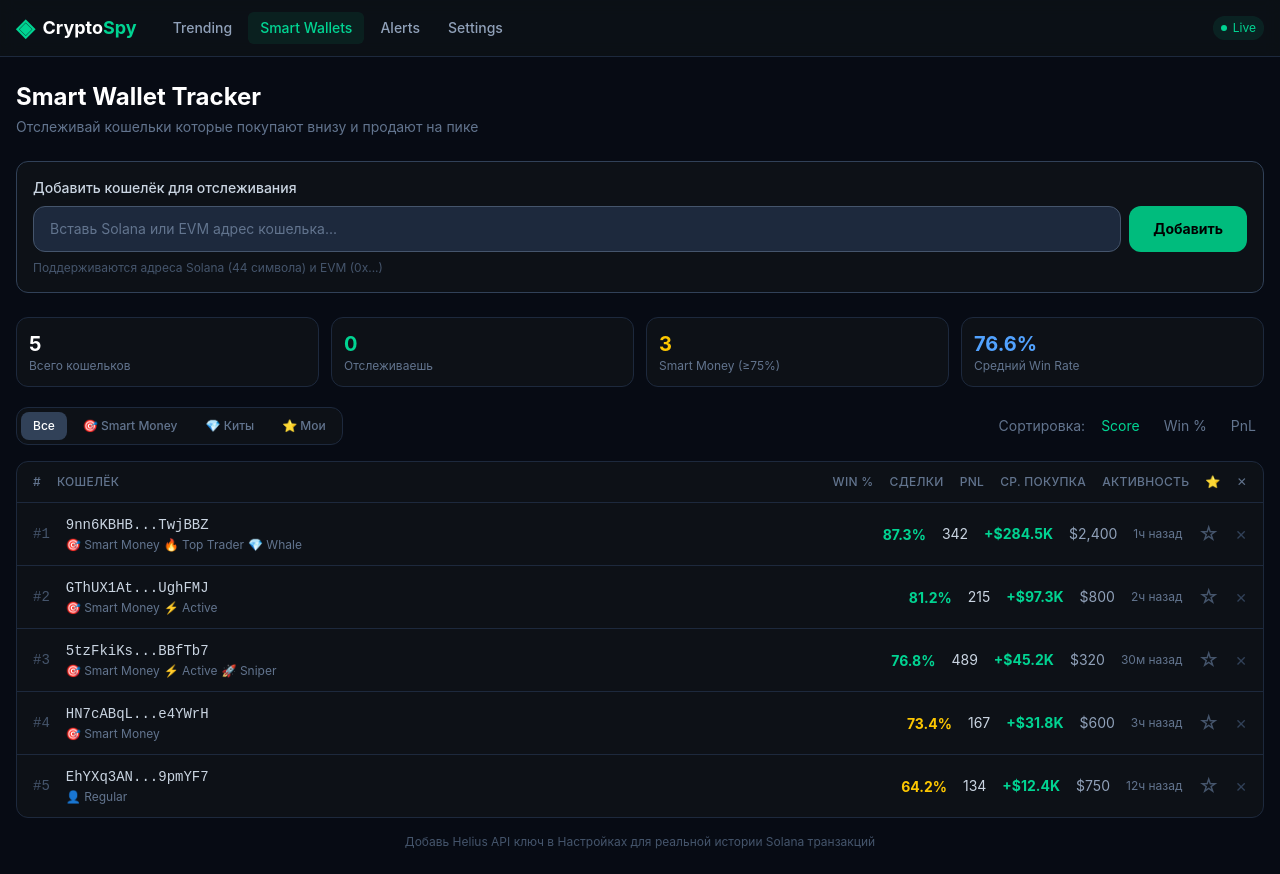
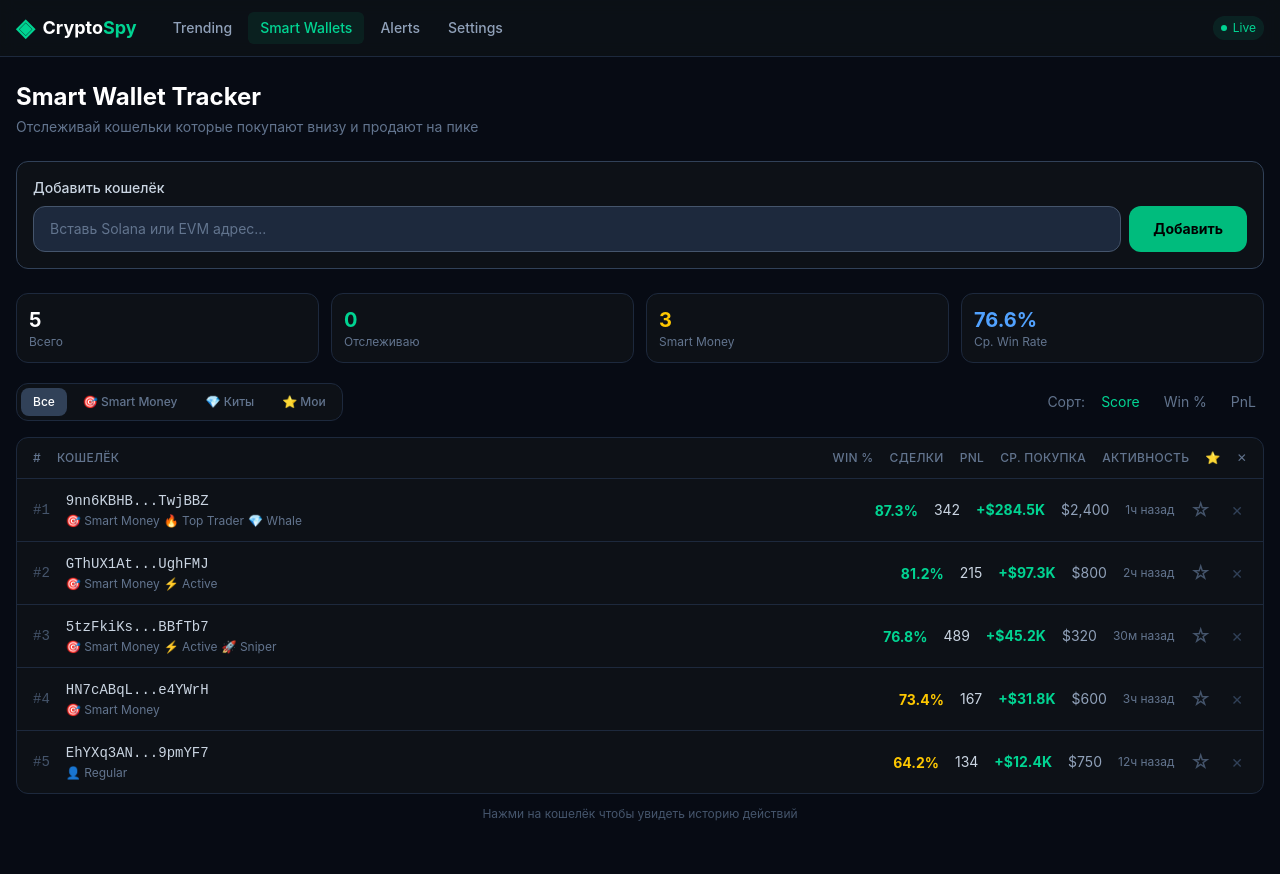
Before and after one commit to onlynmys/cryptospy, a Next.js app: page /wallets in a window 1280 px wide. After the commit the page ends 846 px from the top, so only its background shows below. Built offline with nearby package versions, Linux system fonts and the light colour scheme.

Commit message:
feat: wallet detail modal with trade history, allow deleting any wallet

```diff
--- a/app/wallets/page.tsx
+++ b/app/wallets/page.tsx
@@ -15,8 +15,21 @@ interface Wallet {
   isNew?: boolean;
 }
 
-// Real Solana wallet addresses (publicly known traders/market makers)
-const DEMO_WALLETS: Wallet[] = [
+interface Trade {
+  timestamp: number;
+  token: string;
+  type: "buy" | "sell";
+  amountUsd: number;
+  priceChange?: number;
+}
+
+interface WalletDetail {
+  wallet: Wallet;
+  trades: Trade[];
+  loading: boolean;
+}
+
+const INITIAL_WALLETS: Wallet[] = [
   { address: "9nn6KBHBGMGrTHPiwvqgbJUGMfaQdnaqCYCmQpTwjBBZ", winRate: 87.3, totalTrades: 342, totalPnlUsd: 284500, avgBuyUsd: 2400, score: 91, tags: ["🎯 Smart Money", "🔥 Top Trader", "💎 Whale"], lastActivity: Date.now() / 1000 - 3600 },
   { address: "GThUX1Atko4tqhN2NaiTazWSeFWMuiUvfFnyJyUghFMJ", winRate: 81.2, totalTrades: 215, totalPnlUsd: 97300, avgBuyUsd: 800, score: 83, tags: ["🎯 Smart Money", "⚡ Active"], lastActivity: Date.now() / 1000 - 7200 },
   { address: "5tzFkiKscXHK5ZXCGbCy9NUTna4HVMGfkJbBFMBBfTb7", winRate: 76.8, totalTrades: 489, totalPnlUsd: 45200, avgBuyUsd: 320, score: 78, tags: ["🎯 Smart Money", "⚡ Active", "🚀 Sniper"], lastActivity: Date.now() / 1000 - 1800 },
@@ -42,13 +55,11 @@ function fmt(n: number): string {
 
 function makeFakeWallet(addr: string): Wallet {
   const seed = addr.split("").reduce((s, c) => s + c.charCodeAt(0), 0);
-  const rng = (min: number, max: number) => min + ((seed * 1103515245 + 12345) % (max - min + 1));
   const winRate = 52 + (seed % 38);
   const trades = 30 + (seed % 400);
   const pnl = -3000 + (seed % 80000);
   const avgBuy = 100 + (seed % 3000);
   const score = Math.floor(winRate * 0.4 + Math.min(Math.log10(Math.max(Math.abs(pnl), 1)) * 5, 30) + Math.min(trades / 10, 20));
-  void rng;
   return {
     address: addr,
     winRate,
@@ -66,7 +77,7 @@ type ToastType = "success" | "error" | "info";
 interface Toast { id: number; msg: string; type: ToastType }
 
 export default function WalletsPage() {
-  const [wallets, setWallets] = useState<Wallet[]>(DEMO_WALLETS);
+  const [wallets, setWallets] = useState<Wallet[]>(INITIAL_WALLETS);
   const [input, setInput] = useState("");
   const [tracked, setTracked] = useState<string[]>([]);
   const [filter, setFilter] = useState("all");
@@ -74,6 +85,7 @@ export default function WalletsPage() {
   const [loading, setLoading] = useState(false);
   const [toasts, setToasts] = useState<Toast[]>([]);
   const [highlightAddr, setHighlightAddr] = useState<string | null>(null);
+  const [detail, setDetail] = useState<WalletDetail | null>(null);
   const toastId = useRef(0);
 
   useEffect(() => {
@@ -94,27 +106,37 @@ export default function WalletsPage() {
   function addToast(msg: string, type: ToastType = "success") {
     const id = ++toastId.current;
     setToasts((t) => [...t, { id, msg, type }]);
-    setTimeout(() => setToasts((t) => t.filter((x) => x.id !== id)), 4000);
+    setTimeout(() => setToasts((t) => t.filter((x) => x.id !== id)), 3500);
   }
 
-  function toggleTrack(addr: string) {
+  function toggleTrack(addr: string, e?: React.MouseEvent) {
+    e?.stopPropagation();
     const updated = tracked.includes(addr)
       ? tracked.filter((a) => a !== addr)
       : [...tracked, addr];
     setTracked(updated);
     localStorage.setItem("tracked_wallets", JSON.stringify(updated));
-    addToast(tracked.includes(addr) ? "Убрано из отслеживания" : "Добавлено в отслеживание ⭐", "info");
+    addToast(tracked.includes(addr) ? "Убрано из отслеживания" : "Добавлено ⭐", "info");
   }
 
-  function removeWallet(addr: string) {
-    if (DEMO_WALLETS.find((w) => w.address === addr)) {
-      addToast("Нельзя удалить демо-кошелёк", "error");
-      return;
+  function removeWallet(addr: string, e: React.MouseEvent) {
+    e.stopPropagation();
+    setWallets((prev) => prev.filter((w) => w.address !== addr));
+    const remaining = wallets.filter((w) => w.address !== addr && !INITIAL_WALLETS.find((d) => d.address === w.address));
+    localStorage.setItem("custom_wallets", JSON.stringify(remaining));
+    if (detail?.wallet.address === addr) setDetail(null);
+    addToast("Кошелёк удалён", "info");
   }
-    setWallets((prev) => prev.filter((w) => w.address !== addr));
-    const saved = wallets.filter((w) => w.address !== addr && !DEMO_WALLETS.find((d) => d.address === w.address));
-    localStorage.setItem("custom_wallets", JSON.stringify(saved));
-    addToast("Кошелёк удалён", "info");
+
+  async function openDetail(wallet: Wallet) {
+    setDetail({ wallet, trades: [], loading: true });
+    try {
+      const r = await fetch(`/api/wallet-analysis?wallet=${wallet.address}`);
+      const d = await r.json();
+      setDetail({ wallet, trades: d.trades || [], loading: false });
+    } catch {
+      setDetail({ wallet, trades: [], loading: false });
+    }
   }
 
   async function addWallet() {
@@ -135,7 +157,7 @@ export default function WalletsPage() {
 
       let newW: Wallet;
       if (d.trades && d.trades.length > 0) {
-        const trades: { type: string; amountUsd: number }[] = d.trades;
+        const trades: Trade[] = d.trades;
         const buys = trades.filter((t) => t.type === "buy");
         const sells = trades.filter((t) => t.type === "sell");
         const totalBuy = buys.reduce((s, t) => s + (t.amountUsd || 0), 0);
@@ -161,12 +183,9 @@ export default function WalletsPage() {
       setHighlightAddr(addr);
       setTimeout(() => setHighlightAddr(null), 3000);
       setInput("");
-
-      // Save to localStorage
-      const custom = [newW, ...wallets.filter((w) => !DEMO_WALLETS.find((d) => d.address === w.address))];
+      const custom = [newW, ...wallets.filter((w) => !INITIAL_WALLETS.find((d) => d.address === w.address))];
       localStorage.setItem("custom_wallets", JSON.stringify(custom));
-
-      addToast(`✓ Кошелёк добавлен: ${addr.slice(0, 8)}...`, "success");
+      addToast(`✓ Добавлен: ${addr.slice(0, 8)}...`);
     } catch {
       const newW = makeFakeWallet(addr);
       setWallets((prev) => [newW, ...prev]);
@@ -174,7 +193,7 @@ export default function WalletsPage() {
       setHighlightAddr(addr);
       setTimeout(() => setHighlightAddr(null), 3000);
       setInput("");
-      addToast(`✓ Кошелёк добавлен: ${addr.slice(0, 8)}...`, "success");
+      addToast(`✓ Добавлен: ${addr.slice(0, 8)}...`);
     } finally {
       setLoading(false);
     }
@@ -198,16 +217,13 @@ export default function WalletsPage() {
       <Navbar />
 
       {/* Toasts */}
-      <div className="fixed top-16 right-4 z-50 flex flex-col gap-2">
+      <div className="fixed top-16 right-4 z-50 flex flex-col gap-2 pointer-events-none">
         {toasts.map((t) => (
-          <div
-            key={t.id}
-            className={`px-4 py-3 rounded-xl text-sm font-medium shadow-lg slide-in ${
+          <div key={t.id} className={`px-4 py-3 rounded-xl text-sm font-medium shadow-xl slide-in ${
             t.type === "success" ? "bg-emerald-500 text-black" :
             t.type === "error" ? "bg-red-500 text-white" :
             "bg-slate-700 text-white"
-            }`}
-          >
+          }`}>
             {t.msg}
           </div>
         ))}
@@ -221,21 +237,19 @@ export default function WalletsPage() {
 
         {/* Add wallet */}
         <div className="bg-[#0d1117] border border-slate-700 rounded-xl p-4 mb-6">
-          <div className="text-sm font-medium text-slate-300 mb-2">
-            Добавить кошелёк для отслеживания
-          </div>
+          <div className="text-sm font-medium text-slate-300 mb-2">Добавить кошелёк</div>
           <div className="flex gap-2">
             <input
               value={input}
               onChange={(e) => setInput(e.target.value)}
               onKeyDown={(e) => e.key === "Enter" && !loading && addWallet()}
-              placeholder="Вставь Solana или EVM адрес кошелька..."
+              placeholder="Вставь Solana или EVM адрес..."
               className="flex-1 bg-slate-800 border border-slate-600 rounded-xl px-4 py-3 text-slate-200 placeholder-slate-500 focus:outline-none focus:border-emerald-500 text-sm transition-colors"
             />
             <button
               onClick={addWallet}
               disabled={loading}
-              className="px-6 py-3 bg-emerald-500 hover:bg-emerald-400 disabled:opacity-60 disabled:cursor-not-allowed text-black font-bold rounded-xl text-sm transition-all"
+              className="px-6 py-3 bg-emerald-500 hover:bg-emerald-400 disabled:opacity-60 text-black font-bold rounded-xl text-sm transition-all"
             >
               {loading ? (
                 <span className="flex items-center gap-2">
@@ -245,18 +259,15 @@ export default function WalletsPage() {
               ) : "Добавить"}
             </button>
           </div>
-          <p className="text-xs text-slate-600 mt-2">
-            Поддерживаются адреса Solana (44 символа) и EVM (0x...)
-          </p>
         </div>
 
         {/* Stats */}
         <div className="grid grid-cols-2 sm:grid-cols-4 gap-3 mb-5">
           {[
-            { label: "Всего кошельков", value: wallets.length, color: "text-white" },
-            { label: "Отслеживаешь", value: tracked.length, color: "text-emerald-400" },
-            { label: "Smart Money (≥75%)", value: wallets.filter((w) => w.winRate >= 75).length, color: "text-yellow-400" },
-            { label: "Средний Win Rate", value: (wallets.reduce((s, w) => s + w.winRate, 0) / wallets.length).toFixed(1) + "%", color: "text-blue-400" },
+            { label: "Всего", value: wallets.length, color: "text-white" },
+            { label: "Отслеживаю", value: tracked.length, color: "text-emerald-400" },
+            { label: "Smart Money", value: wallets.filter((w) => w.winRate >= 75).length, color: "text-yellow-400" },
+            { label: "Ср. Win Rate", value: (wallets.reduce((s, w) => s + w.winRate, 0) / wallets.length).toFixed(1) + "%", color: "text-blue-400" },
           ].map((s) => (
             <div key={s.label} className="bg-[#0d1117] border border-slate-800 rounded-xl p-3">
               <div className={`text-xl font-bold ${s.color}`}>{s.value}</div>
@@ -265,7 +276,7 @@ export default function WalletsPage() {
           ))}
         </div>
 
-        {/* Filters & Sort */}
+        {/* Filters */}
         <div className="flex flex-col sm:flex-row gap-3 mb-4">
           <div className="flex gap-1 bg-[#0d1117] border border-slate-800 rounded-xl p-1 flex-wrap">
             {[
@@ -274,26 +285,19 @@ export default function WalletsPage() {
               { id: "whale", label: "💎 Киты" },
               { id: "tracked", label: "⭐ Мои" },
             ].map((f) => (
-              <button
-                key={f.id}
-                onClick={() => setFilter(f.id)}
+              <button key={f.id} onClick={() => setFilter(f.id)}
                 className={`px-3 py-1.5 rounded-lg text-xs font-medium transition-all ${
                   filter === f.id ? "bg-slate-700 text-white" : "text-slate-500 hover:text-slate-300"
-                }`}
-              >
+                }`}>
                 {f.label}
               </button>
             ))}
           </div>
-
           <div className="flex items-center gap-2 ml-auto text-sm text-slate-500">
-            <span>Сортировка:</span>
+            <span>Сорт:</span>
             {(["score", "winRate", "pnl"] as const).map((s) => (
-              <button
-                key={s}
-                onClick={() => setSortBy(s)}
-                className={`px-2 py-1 rounded transition-colors ${sortBy === s ? "text-emerald-400" : "hover:text-slate-300"}`}
-              >
+              <button key={s} onClick={() => setSortBy(s)}
+                className={`px-2 py-1 rounded transition-colors ${sortBy === s ? "text-emerald-400" : "hover:text-slate-300"}`}>
                 {s === "winRate" ? "Win %" : s === "pnl" ? "PnL" : "Score"}
               </button>
             ))}
@@ -303,30 +307,24 @@ export default function WalletsPage() {
         {/* Table */}
         <div className="bg-[#0d1117] border border-slate-800 rounded-xl overflow-hidden">
           <div className="hidden sm:grid grid-cols-[auto_1fr_auto_auto_auto_auto_auto_auto_auto] gap-4 px-4 py-3 text-xs text-slate-500 border-b border-slate-800 font-medium uppercase tracking-wide">
-            <span>#</span>
-            <span>Кошелёк</span>
-            <span className="text-right">Win %</span>
-            <span className="text-right">Сделки</span>
-            <span className="text-right">PnL</span>
-            <span className="text-right">Ср. покупка</span>
-            <span className="text-right">Активность</span>
-            <span className="text-right">⭐</span>
-            <span className="text-right">✕</span>
+            <span>#</span><span>Кошелёк</span>
+            <span className="text-right">Win %</span><span className="text-right">Сделки</span>
+            <span className="text-right">PnL</span><span className="text-right">Ср. покупка</span>
+            <span className="text-right">Активность</span><span className="text-right">⭐</span><span className="text-right">✕</span>
           </div>
 
           <div className="divide-y divide-slate-800">
             {filtered.length === 0 ? (
               <div className="text-center py-12 text-slate-500">
-                {filter === "tracked" ? "Ты ещё не отслеживаешь ни одного кошелька — нажми ☆ рядом с кошельком" : "Нет кошельков в этой категории"}
+                {filter === "tracked" ? "Нажми ☆ у кошелька чтобы отслеживать" : "Нет кошельков"}
               </div>
-            ) : (
-              filtered.map((w, i) => (
-                <div
-                  key={w.address}
-                  className={`grid grid-cols-1 sm:grid-cols-[auto_1fr_auto_auto_auto_auto_auto_auto_auto] gap-2 sm:gap-4 px-4 py-3 transition-all items-center ${
+            ) : filtered.map((w, i) => (
+              <div key={w.address}
+                onClick={() => openDetail(w)}
+                className={`grid grid-cols-1 sm:grid-cols-[auto_1fr_auto_auto_auto_auto_auto_auto_auto] gap-2 sm:gap-4 px-4 py-3 transition-all items-center cursor-pointer ${
                   highlightAddr === w.address
                     ? "bg-emerald-500/10 border-l-2 border-emerald-500"
-                      : "hover:bg-slate-800/20"
+                    : "hover:bg-slate-800/30"
                 }`}
               >
                 <span className="hidden sm:block text-slate-600 text-sm font-mono">#{i + 1}</span>
@@ -336,14 +334,10 @@ export default function WalletsPage() {
                     <span className="font-mono text-sm text-slate-300">
                       {w.address.slice(0, 8)}...{w.address.slice(-6)}
                     </span>
-                      {w.isNew && (
-                        <span className="text-xs bg-emerald-500/20 text-emerald-400 px-1.5 py-0.5 rounded">новый</span>
-                      )}
+                    {w.isNew && <span className="text-xs bg-emerald-500/20 text-emerald-400 px-1.5 py-0.5 rounded">новый</span>}
                   </div>
                   <div className="flex flex-wrap gap-1 mt-0.5">
-                      {w.tags.map((t) => (
-                        <span key={t} className="text-xs text-slate-500">{t}</span>
-                      ))}
+                    {w.tags.map((t) => <span key={t} className="text-xs text-slate-500">{t}</span>)}
                   </div>
                 </div>
 
@@ -352,46 +346,147 @@ export default function WalletsPage() {
                     {w.winRate.toFixed(1)}%
                   </span>
                 </div>
-
                 <div className="text-right text-sm text-slate-300">{w.totalTrades}</div>
-
                 <div className={`text-right text-sm font-bold ${w.totalPnlUsd >= 0 ? "text-emerald-400" : "text-red-400"}`}>
                   {fmt(w.totalPnlUsd)}
                 </div>
-
                 <div className="text-right text-sm text-slate-400">${w.avgBuyUsd.toLocaleString()}</div>
-
                 <div className="text-right text-xs text-slate-500">{timeAgo(w.lastActivity)}</div>
 
                 <div className="text-right">
-                    <button
-                      onClick={() => toggleTrack(w.address)}
-                      className={`text-xl transition-colors ${tracked.includes(w.address) ? "text-yellow-400" : "text-slate-600 hover:text-yellow-400"}`}
-                      title={tracked.includes(w.address) ? "Убрать из отслеживания" : "Отслеживать"}
-                    >
+                  <button onClick={(e) => toggleTrack(w.address, e)}
+                    className={`text-xl transition-colors ${tracked.includes(w.address) ? "text-yellow-400" : "text-slate-600 hover:text-yellow-400"}`}>
                     {tracked.includes(w.address) ? "★" : "☆"}
                   </button>
                 </div>
-
                 <div className="text-right">
-                    <button
-                      onClick={() => removeWallet(w.address)}
-                      className="text-slate-700 hover:text-red-400 transition-colors text-sm"
-                      title="Удалить"
-                    >
+                  <button onClick={(e) => removeWallet(w.address, e)}
+                    className="text-slate-700 hover:text-red-400 transition-colors text-sm px-1">
                     ✕
                   </button>
                 </div>
               </div>
-              ))
+            ))}
+          </div>
+        </div>
+
+        <p className="text-xs text-slate-600 mt-3 text-center">
+          Нажми на кошелёк чтобы увидеть историю действий
+        </p>
+      </main>
+
+      {/* Wallet Detail Modal */}
+      {detail && (
+        <div className="fixed inset-0 bg-black/70 backdrop-blur-sm z-50 flex items-center justify-center p-4"
+          onClick={() => setDetail(null)}>
+          <div className="bg-[#0d1117] border border-slate-700 rounded-2xl w-full max-w-lg max-h-[85vh] flex flex-col"
+            onClick={(e) => e.stopPropagation()}>
+
+            {/* Header */}
+            <div className="flex items-center justify-between p-5 border-b border-slate-800">
+              <div>
+                <div className="text-white font-bold text-lg">Детали кошелька</div>
+                <div className="flex items-center gap-2 mt-1">
+                  <span className="font-mono text-xs text-slate-400">
+                    {detail.wallet.address.slice(0, 12)}...{detail.wallet.address.slice(-8)}
+                  </span>
+                  <button
+                    onClick={() => { navigator.clipboard?.writeText(detail.wallet.address); addToast("Адрес скопирован", "info"); }}
+                    className="text-slate-500 hover:text-emerald-400 transition-colors text-sm"
+                    title="Скопировать">⎘</button>
+                </div>
+              </div>
+              <button onClick={() => setDetail(null)} className="text-slate-500 hover:text-white text-xl w-8 h-8 flex items-center justify-center">✕</button>
+            </div>
+
+            {/* Stats */}
+            <div className="grid grid-cols-3 gap-3 p-5 border-b border-slate-800">
+              {[
+                { label: "Win Rate", value: detail.wallet.winRate.toFixed(1) + "%", color: detail.wallet.winRate >= 75 ? "text-emerald-400" : "text-yellow-400" },
+                { label: "PnL", value: fmt(detail.wallet.totalPnlUsd), color: detail.wallet.totalPnlUsd >= 0 ? "text-emerald-400" : "text-red-400" },
+                { label: "Сделок", value: detail.wallet.totalTrades.toString(), color: "text-blue-400" },
+              ].map((s) => (
+                <div key={s.label} className="bg-slate-800/50 rounded-xl p-3 text-center">
+                  <div className={`text-xl font-bold ${s.color}`}>{s.value}</div>
+                  <div className="text-xs text-slate-500">{s.label}</div>
+                </div>
+              ))}
+            </div>
+
+            <div className="grid grid-cols-2 gap-3 px-5 pb-4 pt-3 border-b border-slate-800">
+              <div className="text-sm"><span className="text-slate-500">Ср. покупка: </span><span className="text-slate-200">${detail.wallet.avgBuyUsd.toLocaleString()}</span></div>
+              <div className="text-sm"><span className="text-slate-500">Активность: </span><span className="text-slate-200">{timeAgo(detail.wallet.lastActivity)}</span></div>
+            </div>
+
+            {/* Tags */}
+            <div className="flex gap-2 flex-wrap px-5 py-3 border-b border-slate-800">
+              {detail.wallet.tags.map((t) => (
+                <span key={t} className="text-xs bg-slate-800 text-slate-300 px-2 py-1 rounded-lg">{t}</span>
+              ))}
+            </div>
+
+            {/* Trade history */}
+            <div className="flex-1 overflow-y-auto">
+              <div className="px-5 py-3 text-sm font-medium text-slate-400 border-b border-slate-800">
+                История сделок
+              </div>
+
+              {detail.loading ? (
+                <div className="flex items-center justify-center py-12">
+                  <div className="w-6 h-6 border-2 border-slate-700 border-t-emerald-400 rounded-full animate-spin" />
+                </div>
+              ) : detail.trades.length === 0 ? (
+                <div className="text-center py-10 text-slate-500">
+                  <div className="text-3xl mb-2">📭</div>
+                  <div>Нет данных о сделках</div>
+                  <div className="text-xs mt-1">Добавь Helius API ключ в Settings для реальной истории</div>
+                </div>
+              ) : (
+                <div className="divide-y divide-slate-800/50">
+                  {detail.trades.map((trade, i) => (
+                    <div key={i} className="flex items-center gap-3 px-5 py-3 hover:bg-slate-800/20">
+                      <div className={`w-8 h-8 rounded-lg flex items-center justify-center text-sm font-bold shrink-0 ${
+                        trade.type === "buy" ? "bg-emerald-500/10 text-emerald-400" : "bg-red-500/10 text-red-400"
+                      }`}>
+                        {trade.type === "buy" ? "▲" : "▼"}
+                      </div>
+                      <div className="flex-1 min-w-0">
+                        <div className="flex items-center gap-2">
+                          <span className="font-semibold text-white text-sm">{trade.token}</span>
+                          <span className={`text-xs font-medium ${trade.type === "buy" ? "text-emerald-400" : "text-red-400"}`}>
+                            {trade.type === "buy" ? "КУПИЛ" : "ПРОДАЛ"}
+                          </span>
+                        </div>
+                        <div className="text-xs text-slate-500">{timeAgo(trade.timestamp)}</div>
+                      </div>
+                      <div className="text-right shrink-0">
+                        <div className="text-sm font-semibold text-slate-200">${trade.amountUsd.toLocaleString()}</div>
+                        {trade.priceChange !== undefined && trade.priceChange !== null && (
+                          <div className={`text-xs ${trade.priceChange >= 0 ? "text-emerald-400" : "text-red-400"}`}>
+                            {trade.priceChange >= 0 ? "+" : ""}{trade.priceChange.toFixed(1)}%
+                          </div>
                         )}
                       </div>
                     </div>
+                  ))}
+                </div>
+              )}
+            </div>
 
-        <p className="text-xs text-slate-600 mt-4 text-center">
-          Добавь Helius API ключ в Настройках для реальной истории Solana транзакций
-        </p>
-      </main>
+            {/* Footer */}
+            <div className="p-4 border-t border-slate-800">
+              <a
+                href={`https://solscan.io/account/${detail.wallet.address}`}
+                target="_blank"
+                rel="noopener noreferrer"
+                className="block w-full text-center py-2.5 bg-emerald-500/10 border border-emerald-500/30 text-emerald-400 rounded-xl text-sm hover:bg-emerald-500/20 transition-colors"
+              >
+                ↗ Открыть на Solscan
+              </a>
+            </div>
+          </div>
+        </div>
+      )}
     </div>
   );
 }
```
Lines whose indentation alone changed are shown as unchanged.
